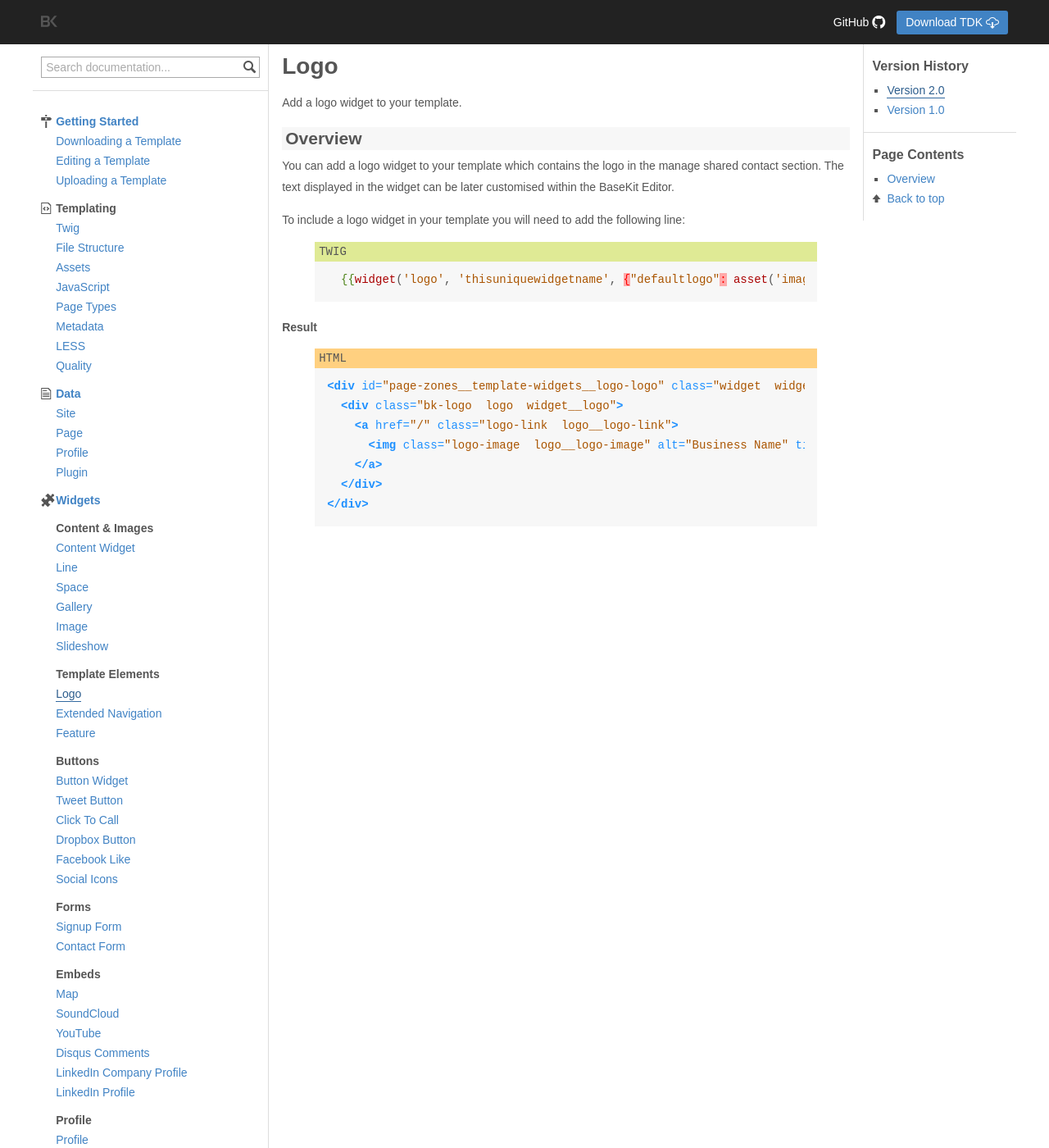
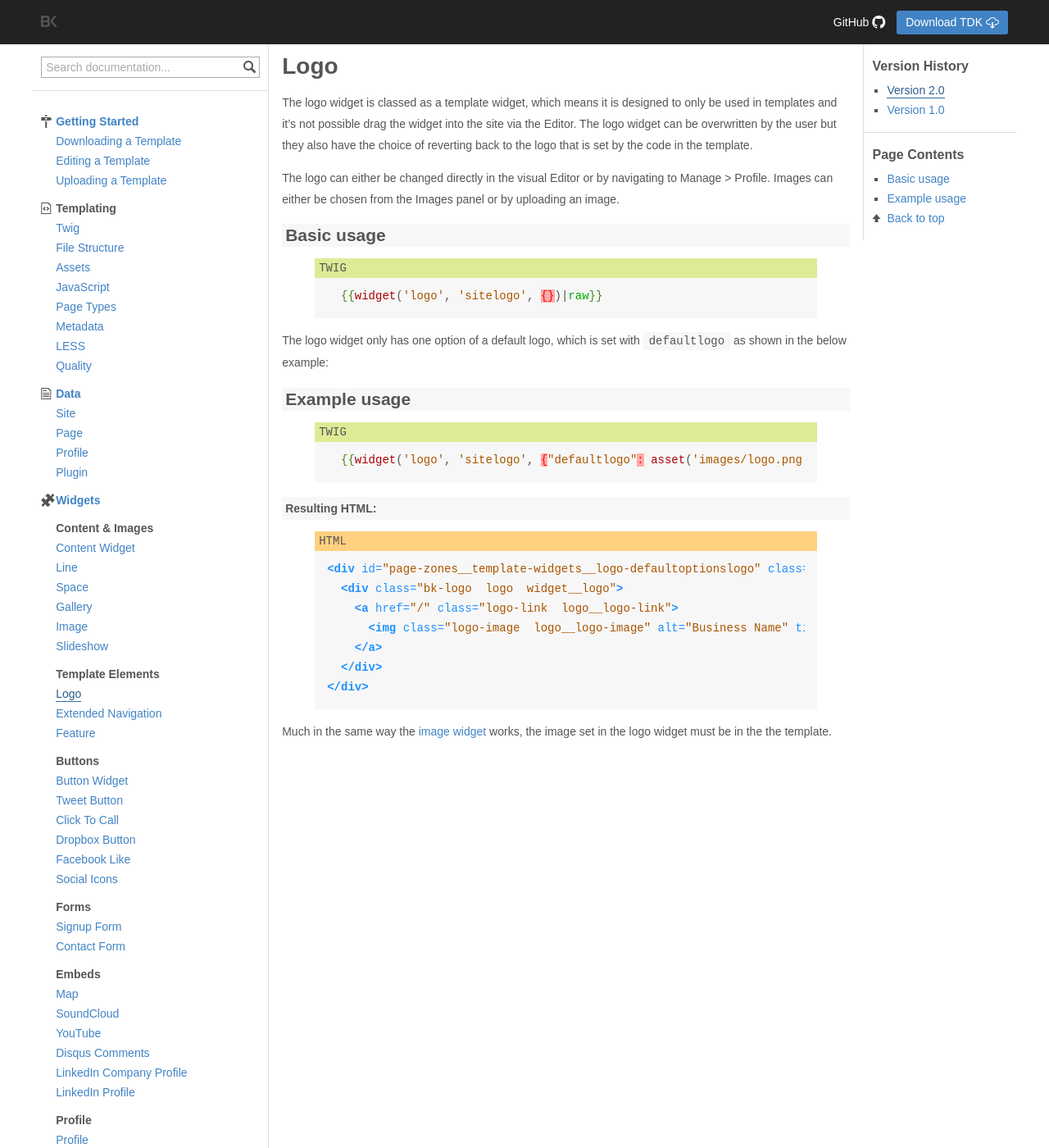
Before and after one commit to rusic/documentation, a Jekyll site: the page built from widgets/v2/logo.md, in a window 1280 px wide and 1400 px high. Shown: the whole window at 82% size. Built offline with Jekyll 4.4.1, drawn with Linux system fonts in a browser that asks for light colours.

Commit message:
Updates logo widget page

````diff
--- a/widgets/v2/logo.md
+++ b/widgets/v2/logo.md
@@ -11,34 +11,46 @@ versions:
 
 # Logo
 
-Add a logo widget to your template.
+The logo widget is classed as a template widget, which means it is designed to only be used in templates and it's not possible drag the widget into the site via the Editor. The logo widget can be overwritten by the user but they also have the choice of reverting back to the logo that is set by the code in the template.
 
-## Overview
+The logo can either be changed directly in the visual Editor or by navigating to Manage > Profile. Images can either be chosen from the Images panel or by uploading an image.
 
-You can add a logo widget to your template which contains the logo in the manage shared contact section. The text displayed in the widget can be later customised within the BaseKit Editor.
-
-To include a logo widget in your template you will need to add the following line:
+## Basic usage
 
 {% highlight django %}
 {% raw %}
 
-  {{widget('logo', 'thisuniquewidgetname', {"defaultlogo": asset('images/logo.png')})|raw}}
+  {{widget('logo', 'sitelogo', {})|raw}}
 
 {% endraw %}
 {% endhighlight %}
 
+The logo widget only has one option of a default logo, which is set with ```defaultlogo``` as shown in the below example:
 
-<h4>Result</h4>
+## Example usage
+
+{% highlight django %}
+{% raw %}
+
+  {{widget('logo', 'sitelogo', {"defaultlogo": asset('images/logo.png')})|raw}}
+
+{% endraw %}
+{% endhighlight %}
+
+#### Resulting HTML:
+
 {% highlight html %}
 {% raw %}
 
-<div id="page-zones__template-widgets__logo-logo" class="widget  widget--template-widget" data-widget-type="logo">
+<div id="page-zones__template-widgets__logo-defaultoptionslogo" class="widget  widget--template-widget" data-widget-type="logo">
   <div class="bk-logo  logo  widget__logo">
     <a href="/" class="logo-link  logo__logo-link">
-      <img class="logo-image  logo__logo-image" alt="Business Name" title="Business Name" src="/images/default-logo.png">
+      <img class="logo-image  logo__logo-image" alt="Business Name" title="Business Name" src="...images/logo.png">
     </a>
   </div>
 </div>
 
 {% endraw %}
 {% endhighlight %}
+
+Much in the same way the [image widget](/widgets/v2/image/) works, the image set in the logo widget must be in the the template.
````
